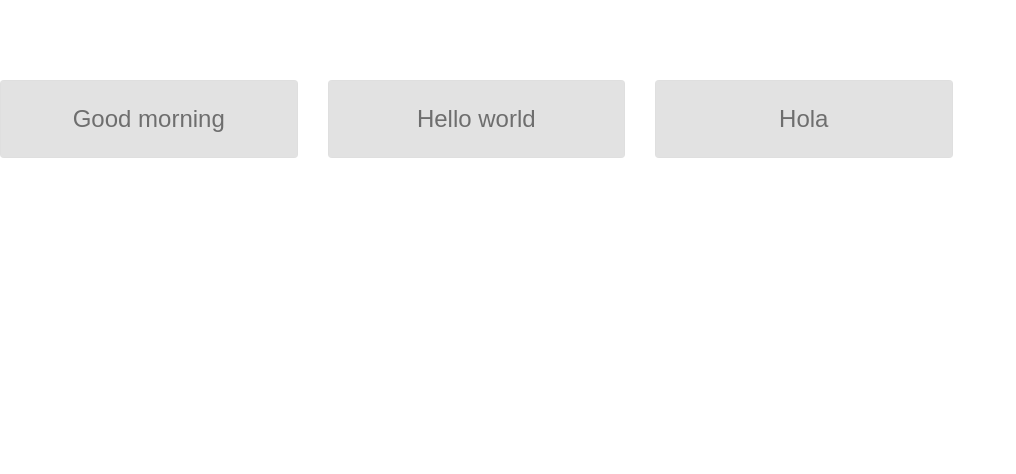
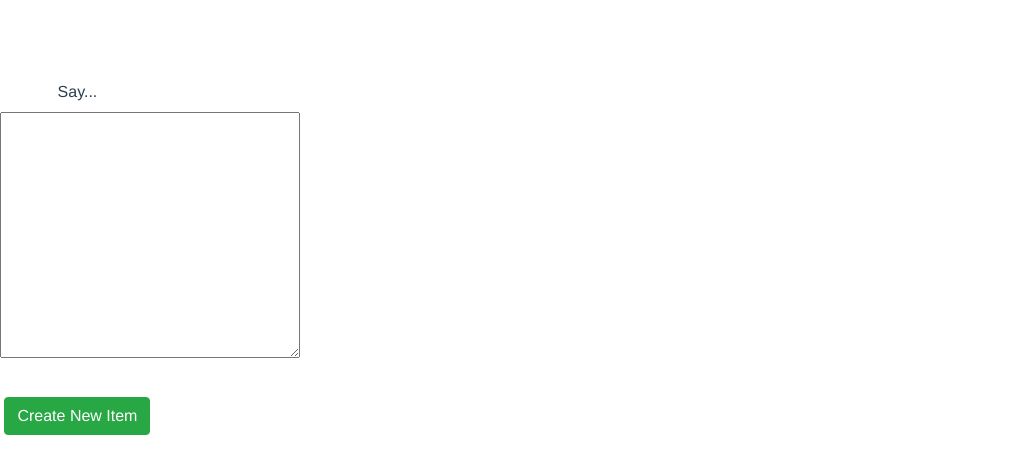
Before and after one commit to owentr1369/mini-vue-project, a Vue app: page / in a window 1280 px wide. Shown: the top 474 px of the page, without its empty margins (0-1016 px from the left). Built offline with nearby package versions, Linux system fonts and the light colour scheme.

Commit message:
add item to items array

```diff
--- a/src/App.vue
+++ b/src/App.vue
@@ -1,19 +1,26 @@
 <template>
   <div id="app">
+    <app-new-item @itemAdded="addItem"></app-new-item>
     <app-items-layout :items="items"></app-items-layout>
   </div>
 </template>
 
 <script>
 import ItemsLayout from "./components/ItemsLayout.vue";
+import NewItem from "./components/NewItem.vue";
 export default {
   name: "App",
-  components: { appItemsLayout: ItemsLayout },
+  components: { appItemsLayout: ItemsLayout, appNewItem: NewItem },
   data: function () {
     return {
-      items: ["Good morning", "Hello world", "Hola"],
+      items: [],
       maxItems: 10,
     };
+  },
+  methods: {
+    addItem(item) {
+      this.items.push(item);
+    },
   },
 };
 </script>
--- a/src/components/NewItem.vue
+++ b/src/components/NewItem.vue
@@ -13,7 +13,9 @@
         ></textarea>
       </div>
       <div class="col-sm-8 col-sm-offset-2 col-md-6 col-md-offset-3 form-group">
-        <button class="btn btn-success" @click.prevent="createNew"></button>
+        <button class="btn btn-success" @click.prevent="createNew">
+          Create New Item
+        </button>
       </div>
     </form>
   </div>
@@ -26,6 +28,12 @@ export default {
       item: "",
     };
   },
+  methods: {
+    createNew() {
+      this.$emit("itemAdded", this.item);
+      this.item = "";
+    },
+  },
 };
 </script>
 
```
